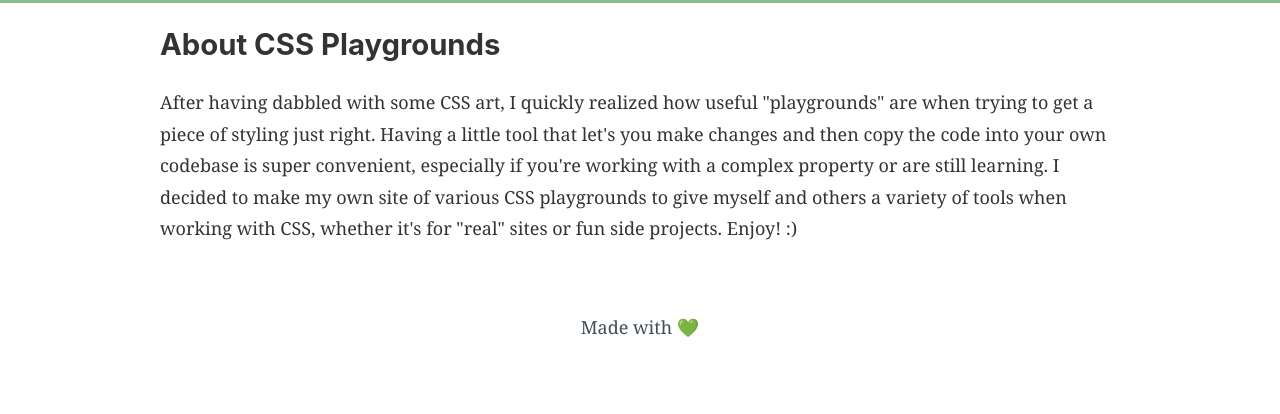
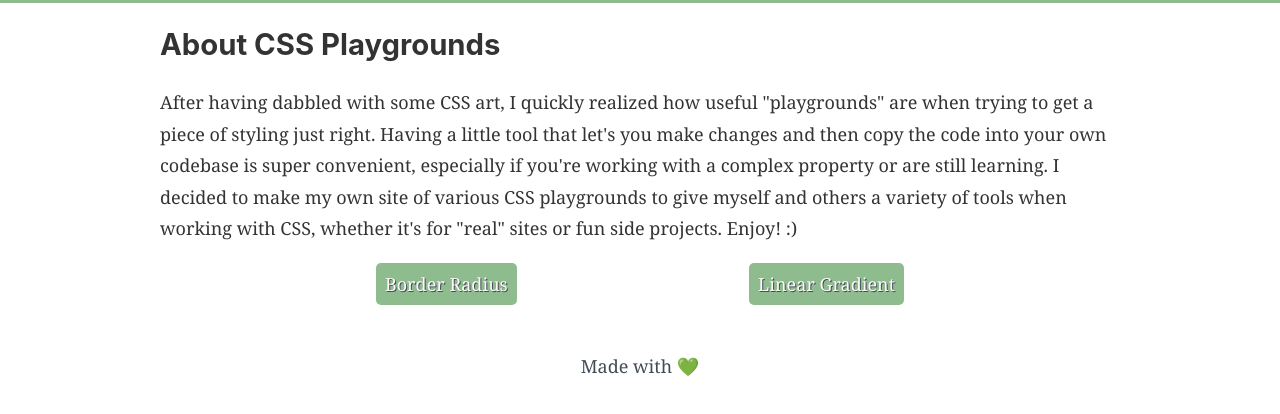
Before and after one commit to jgarrow/css-playgrounds, a Gatsby site: page / in a window 1280 px wide. Shown: the part 94-508 px from the top of the page. Built offline with nearby package versions, Linux system fonts and the light colour scheme; Gatsby itself is replaced by a stand-in of ours.

Commit message:
Add button-link links on home page

```diff
--- a/src/pages/index.js
+++ b/src/pages/index.js
@@ -3,6 +3,7 @@ import styled from "styled-components"
 
 import Layout from "../components/layout"
 import SEO from "../components/seo"
+import { Link } from "gatsby"
 
 const Blurb = styled.section`
   width: 80%;
@@ -14,14 +15,58 @@ const Blurb = styled.section`
   }
 `
 
+const Ul = styled.ul`
+  display: flex;
+  align-items: center;
+  justify-content: space-evenly;
+  width: 80%;
+  margin: 0 auto;
+`
+
+const Li = styled.li`
+  list-style: none;
+  transition: transform 0.2s ease-in-out;
+
+  :hover {
+    transform: scale(1.1);
+  }
+
+  a {
+    text-decoration: none;
+    color: #fffafa;
+    text-shadow: rgb(66, 76, 86) 1px 1px;
+    background-color: darkseagreen;
+    box-sizing: border-box;
+    padding: 0.5rem;
+    border-radius: 5px;
+  }
+`
+
 const IndexPage = () => {
   return (
     <Layout>
       <SEO title="Home" />
       <Blurb>
         <h2>About CSS Playgrounds</h2>
-        <p>After having dabbled with some CSS art, I quickly realized how useful "playgrounds" are when trying to get a piece of styling just right. Having a little tool that let's you make changes and then copy the code into your own codebase is super convenient, especially if you're working with a complex property or are still learning. I decided to make my own site of various CSS playgrounds to give myself and others a variety of tools when working with CSS, whether it's for "real" sites or fun side projects. Enjoy! :)</p>
+        <p>
+          After having dabbled with some CSS art, I quickly realized how useful
+          "playgrounds" are when trying to get a piece of styling just right.
+          Having a little tool that let's you make changes and then copy the
+          code into your own codebase is super convenient, especially if you're
+          working with a complex property or are still learning. I decided to
+          make my own site of various CSS playgrounds to give myself and others
+          a variety of tools when working with CSS, whether it's for "real"
+          sites or fun side projects. Enjoy! :)
+        </p>
       </Blurb>
+      <Ul>
+        <Li>
+          <Link to="/border-radius">Border Radius</Link>
+        </Li>
+        <Li>
+          <Link to="/linear-gradient">Linear Gradient</Link>
+        </Li>
+      </Ul>
     </Layout>
   )
 }
```
